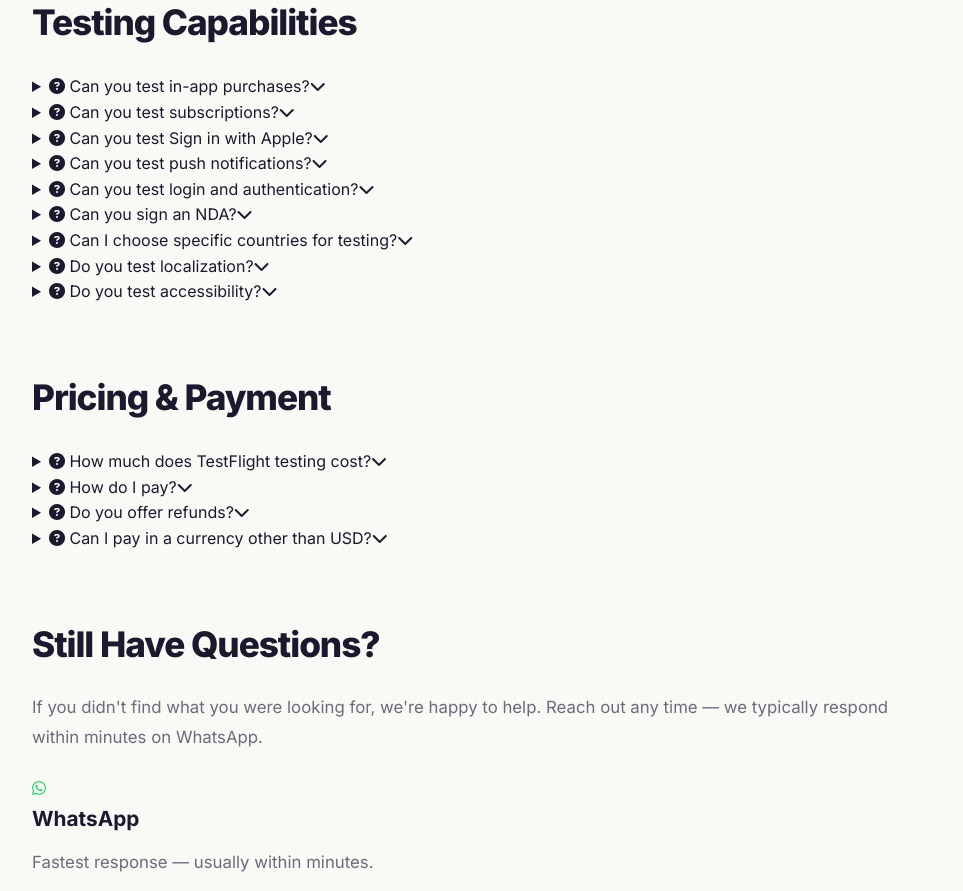
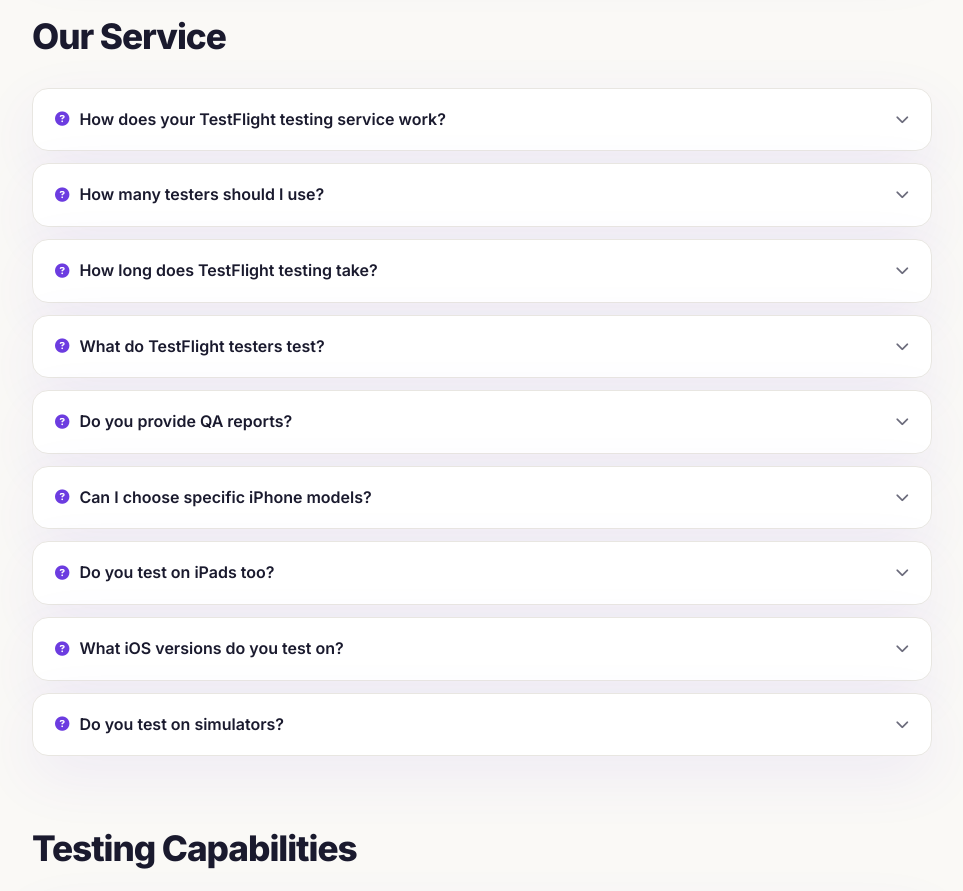
Before and after one commit to RealAppTesters/testflight-testers, a Next.js app: page /faq in a window 1280 px wide. Shown: the part 1400-2291 px from the top of the page, without its empty margins (158-1121 px from the left). Built offline with nearby package versions, Linux system fonts and the light colour scheme.

Commit message:
Update globals.css

```diff
--- a/app/globals.css
+++ b/app/globals.css
@@ -2706,3 +2706,145 @@
     gap: 12px;
   }
 }
+
+/* ─── FAQ Accordion (used on /faq) ─── */
+.faq-list {
+  display: flex;
+  flex-direction: column;
+  gap: 12px;
+}
+
+.faq-detail {
+  background: var(--card-bg);
+  border: 1px solid var(--border);
+  border-radius: 16px;
+  box-shadow: var(--shadow);
+  transition: var(--transition);
+  overflow: hidden;
+}
+
+.faq-detail[open] {
+  border-color: var(--primary-light);
+  box-shadow: var(--shadow-hover);
+}
+
+.faq-summary {
+  display: flex;
+  align-items: center;
+  justify-content: space-between;
+  gap: 16px;
+  padding: 18px 22px;
+  cursor: pointer;
+  font-weight: 600;
+  font-size: 1rem;
+  color: var(--text);
+  list-style: none;
+  transition: var(--transition);
+  user-select: none;
+}
+
+.faq-summary::-webkit-details-marker {
+  display: none;
+}
+
+.faq-summary:hover {
+  background: rgba(108, 60, 224, 0.03);
+}
+
+.faq-question {
+  display: flex;
+  align-items: center;
+  gap: 10px;
+  flex: 1;
+}
+
+.faq-question i {
+  color: var(--primary);
+  font-size: 0.9rem;
+  flex-shrink: 0;
+}
+
+.faq-chevron {
+  color: var(--gray);
+  font-size: 0.85rem;
+  transition: transform 0.3s ease;
+  flex-shrink: 0;
+}
+
+.faq-detail[open] .faq-chevron {
+  transform: rotate(180deg);
+  color: var(--primary);
+}
+
+.faq-answer {
+  padding: 0 22px 20px 22px;
+  color: var(--gray);
+  font-size: 0.95rem;
+  line-height: 1.75;
+  border-top: 1px solid var(--border);
+  padding-top: 16px;
+  margin-top: 0;
+}
+
+/* ─── Contact options (used on /faq) ─── */
+.contact-options {
+  display: grid;
+  grid-template-columns: 1fr 1fr;
+  gap: 24px;
+}
+
+.contact-options-card {
+  background: var(--card-bg);
+  border: 1px solid var(--border);
+  border-radius: var(--radius);
+  padding: 32px 24px;
+  text-align: center;
+  box-shadow: var(--shadow);
+  transition: var(--transition);
+}
+
+.contact-options-card:hover {
+  transform: translateY(-4px);
+  box-shadow: var(--shadow-hover);
+  border-color: var(--primary-light);
+}
+
+.contact-options-card > i {
+  font-size: 2.4rem;
+  margin-bottom: 16px;
+  display: block;
+}
+
+.contact-options-card h3 {
+  font-size: 1.2rem;
+  font-weight: 700;
+  margin-bottom: 8px;
+}
+
+.contact-options-card p {
+  font-size: 0.95rem;
+  color: var(--gray);
+  margin-bottom: 20px;
+}
+
+.contact-options-card .btn-primary {
+  display: inline-flex;
+  align-items: center;
+  gap: 8px;
+}
+
+@media (max-width: 768px) {
+  .contact-options {
+    grid-template-columns: 1fr;
+  }
+
+  .faq-summary {
+    padding: 16px 18px;
+    font-size: 0.95rem;
+  }
+
+  .faq-answer {
+    padding: 0 18px 16px 18px;
+    font-size: 0.9rem;
+  }
+}
```
